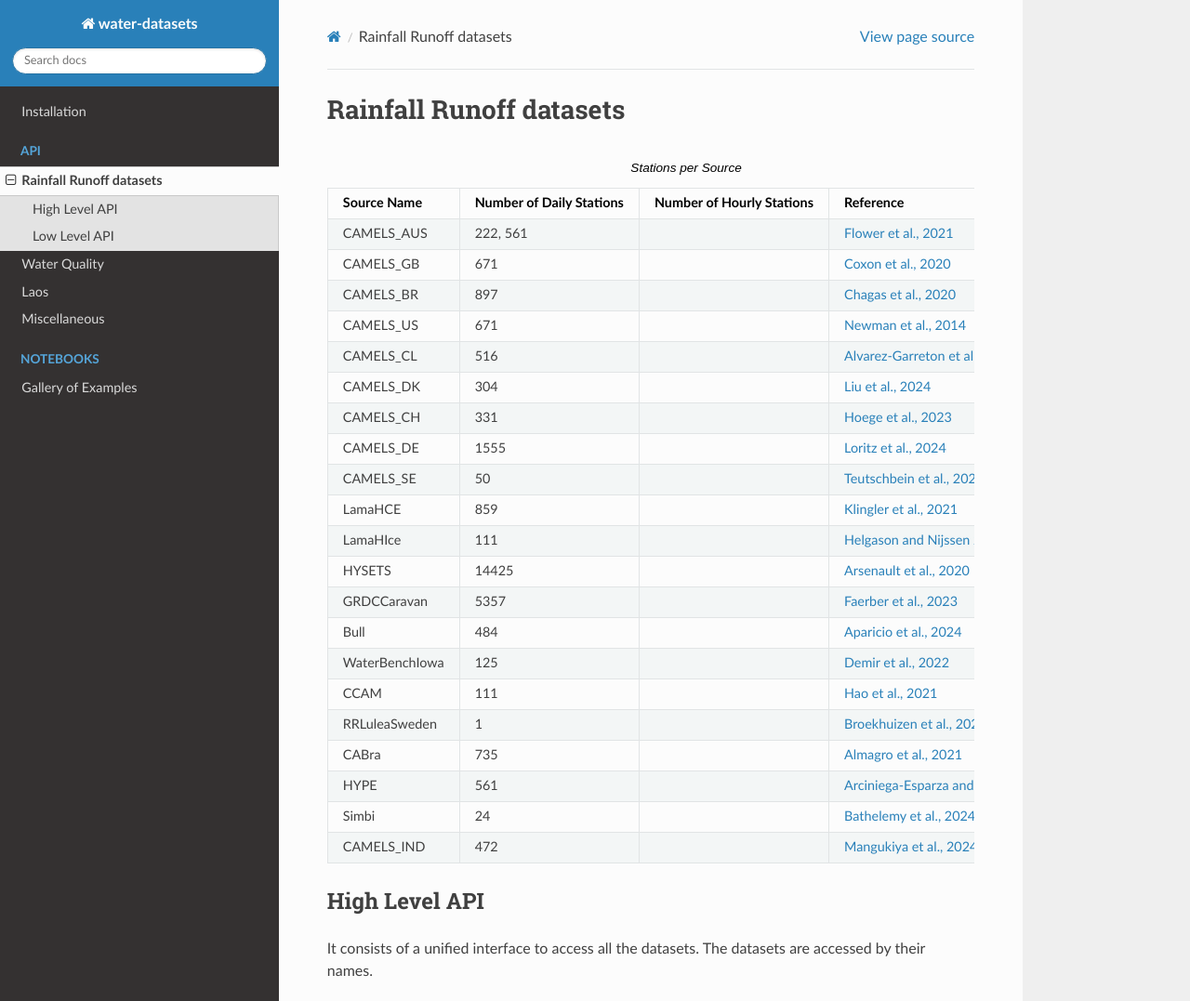
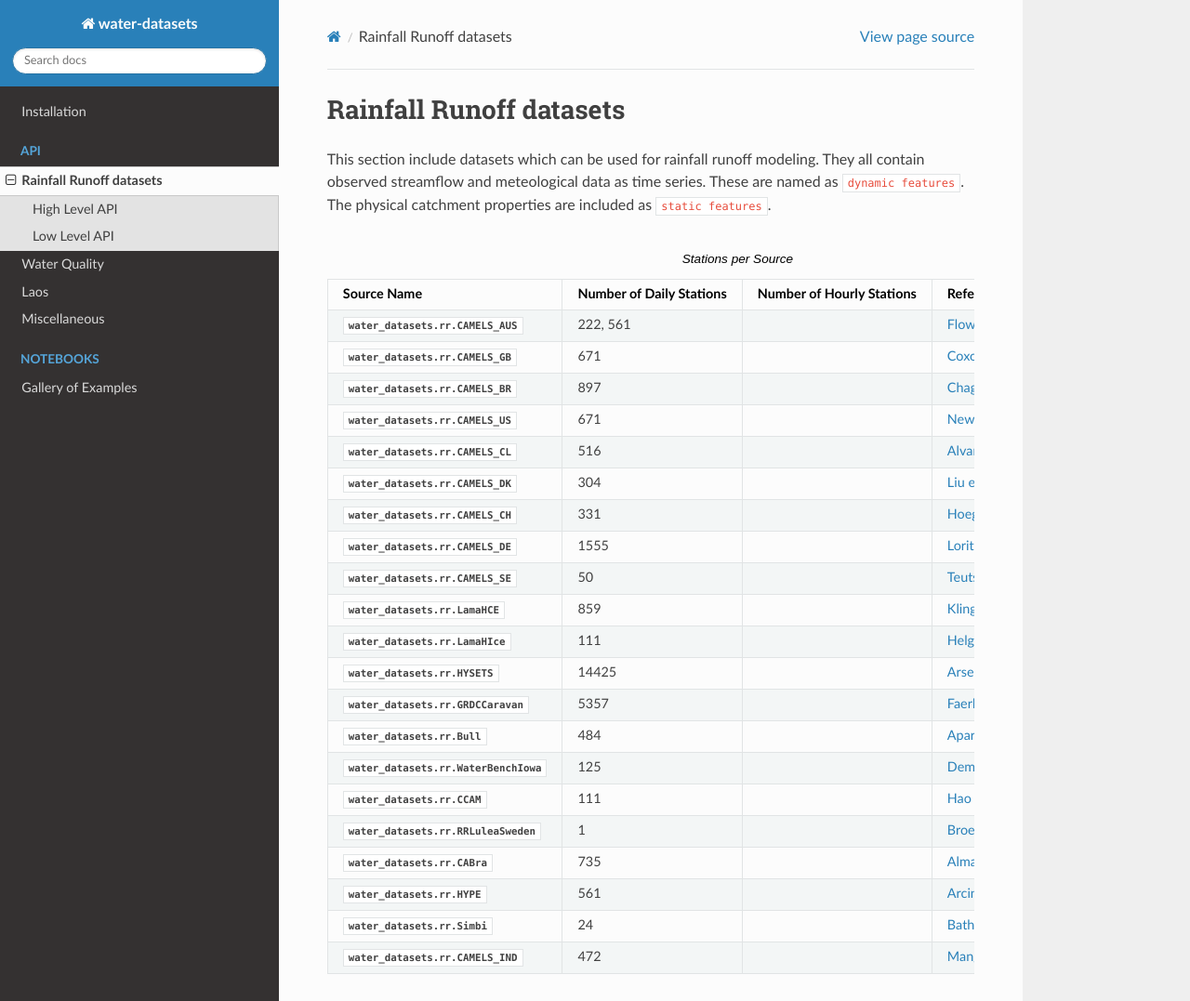
Before and after one commit to AtrCheema/water-datasets, a Sphinx documentation site: the page built from docs/source/rainfall_runoff.rst, in a window 1280 px wide and 1400 px high, cut to the strip 0-1077 px from the top of the window. Shown: the whole strip at 93% size. Built offline with Sphinx 7.4.7 and the Read the Docs theme 2.0.0, drawn with Linux system fonts in a browser that asks for light colours; pages that are not in the unit, such as notebooks, are missing from menus.

Commit message:
improved docs and minor updates

```diff
--- a/docs/source/installation.rst
+++ b/docs/source/installation.rst
@@ -17,6 +17,8 @@ To install the latest branch (`dev`) with all requirements use ``all`` keyword
 ::
     python -m pip install "water-datasets[all] @ git+https://github.com/AtrCheema/water-datasets.git@dev"
 
+This will install `xarray <https://docs.xarray.dev/en/stable/>`_, `netCDF4 <https://github.com/Unidata/netcdf4-python>_`, `easy_mpl <https://easy-mpl.readthedocs.io/>`_, `pyshp <https://github.com/GeospatialPython/pyshp>`_
+
 You can also install water-datasets from a specific commit using the commit code (SHA) as below
 ::
     pip install git+https://github.com/AtrCheema/water-datasets.git@e2c0a9825bb987e16c3c29d5e124203829ef3802
--- a/docs/source/rainfall_runoff.rst
+++ b/docs/source/rainfall_runoff.rst
@@ -1,6 +1,9 @@
 Rainfall Runoff datasets
 *************************
-
+This section include datasets which can be used for rainfall runoff modeling.
+They all contain observed streamflow and meteological data as time series.
+These are named as ``dynamic features``. The physical catchment properties
+are included as ``static features``.
 
 .. list-table:: Stations per Source
    :widths: 25 20 20 30
@@ -10,87 +13,87 @@ Rainfall Runoff datasets
      - Number of Daily Stations
      - Number of Hourly Stations
      - Reference
-   * - CAMELS_AUS
+   * - :py:class:`water_datasets.rr.CAMELS_AUS`
      - 222, 561
      -
      - `Flower et al., 2021 <https://doi.org/10.5194/essd-13-3847-2021>`_
-   * - CAMELS_GB
+   * - :py:class:`water_datasets.rr.CAMELS_GB`
      - 671
      -
      - `Coxon et al., 2020 <https://doi.org/10.5194/hess-24-4877-2020>`_
-   * - CAMELS_BR
+   * - :py:class:`water_datasets.rr.CAMELS_BR`
      - 897
      -
      - `Chagas et al., 2020 <https://doi.org/10.5194/essd-12-2075-2020>`_
-   * - CAMELS_US
+   * - :py:class:`water_datasets.rr.CAMELS_US`
      - 671
      -
      - `Newman et al., 2014 <https://gdex.ucar.edu/dataset/camels.html>`_
-   * - CAMELS_CL
+   * - :py:class:`water_datasets.rr.CAMELS_CL`
      - 516
      -
      - `Alvarez-Garreton et al., 2018 <https://doi.org/10.5194/hess-22-5817-2018>`_
-   * - CAMELS_DK
+   * - :py:class:`water_datasets.rr.CAMELS_DK`
      - 304
      -
      - `Liu et al., 2024 <https://doi.org/10.5194/essd-2024-292>`_
-   * - CAMELS_CH
+   * - :py:class:`water_datasets.rr.CAMELS_CH`
      - 331
      -
      - `Hoege et al., 2023 <https://doi.org/10.5194/essd-15-5755-2023>`_
-   * - CAMELS_DE
+   * - :py:class:`water_datasets.rr.CAMELS_DE`
      - 1555
      -
      - `Loritz et al., 2024 <https://essd.copernicus.org/preprints/essd-2024-318/>`_
-   * - CAMELS_SE
+   * - :py:class:`water_datasets.rr.CAMELS_SE`
      - 50
      -
      - `Teutschbein et al., 2024 <https://doi.org/10.1002/gdj3.239>`_
-   * - LamaHCE
+   * - :py:class:`water_datasets.rr.LamaHCE`
      - 859
      -
      - `Klingler et al., 2021 <https://doi.org/10.5194/essd-13-4529-2021>`_
-   * - LamaHIce
+   * - :py:class:`water_datasets.rr.LamaHIce`
      - 111
      -
      - `Helgason and Nijssen 2024 <https://doi.org/10.5194/essd-16-2741-2024>`_
-   * - HYSETS
+   * - :py:class:`water_datasets.rr.HYSETS`
      - 14425
      -
      - `Arsenault et al., 2020 <https://doi.org/10.1038/s41597-020-00583-2>`_
-   * - GRDCCaravan
+   * - :py:class:`water_datasets.rr.GRDCCaravan`
      - 5357
      -
      - `Faerber et al., 2023 <https://zenodo.org/records/10074416>`_
-   * - Bull
+   * - :py:class:`water_datasets.rr.Bull`
      - 484
      -
      - `Aparicio et al., 2024 <https://doi.org/10.1038/s41597-024-03594-5>`_
-   * - WaterBenchIowa
+   * - :py:class:`water_datasets.rr.WaterBenchIowa`
      - 125
      -
      - `Demir et al., 2022 <https://doi.org/10.5194/essd-14-5605-2022>`_
-   * - CCAM
+   * - :py:class:`water_datasets.rr.CCAM`
      - 111
      -
      - `Hao et al., 2021 <https://doi.org/10.5194/essd-13-5591-2021>`_
-   * - RRLuleaSweden
+   * - :py:class:`water_datasets.rr.RRLuleaSweden`
      - 1
      -
      - `Broekhuizen et al., 2020 <https://doi.org/10.5194/hess-24-869-2020>`_
-   * - CABra
+   * - :py:class:`water_datasets.rr.CABra`
      - 735
      -
      - `Almagro et al., 2021 <https://doi.org/10.5194/hess-25-3105-2021>`_
-   * - HYPE
+   * - :py:class:`water_datasets.rr.HYPE`
      - 561
      -
      - `Arciniega-Esparza and Birkel, 2020 <https://zenodo.org/records/4029572>`_
-   * - Simbi
+   * - :py:class:`water_datasets.rr.Simbi`
      - 24
      -
      - `Bathelemy et al., 2024 <doi: 10.5194/essd-16-2073-2024>`_
-   * - CAMELS_IND
+   * - :py:class:`water_datasets.rr.CAMELS_IND`
      - 472
      -
      - `Mangukiya et al., 2024 <https://doi.org/10.5194/essd-2024-379>`_
```
Also changed, not shown: setup.py (+6 -6 lines), 2 other files.
